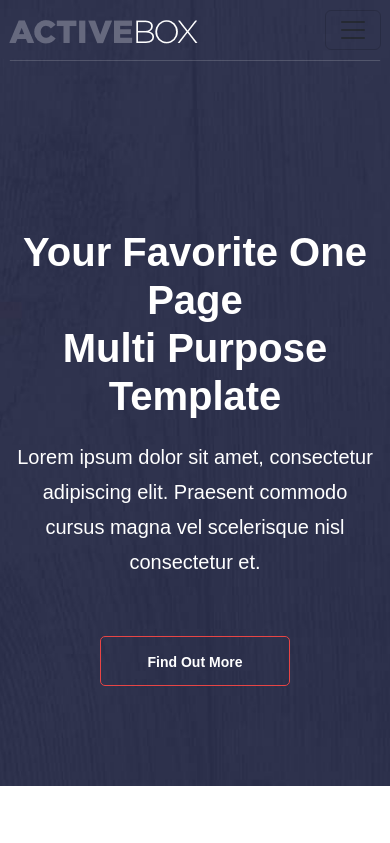
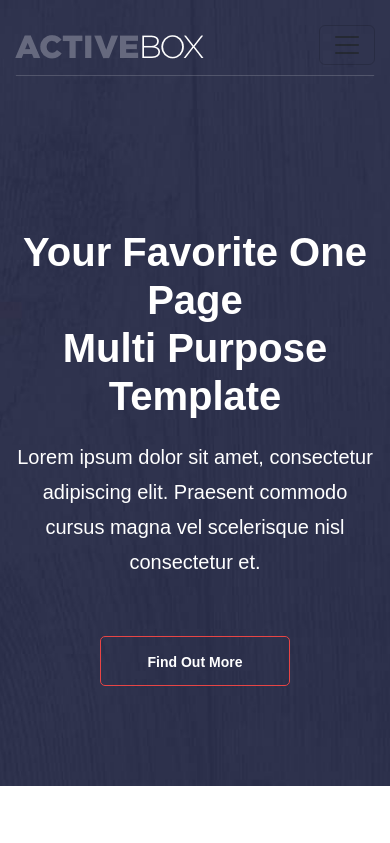
Before and after one commit to leon-dream1/Active-Box-PSD, a plain HTML site: page index.html in a window 390 px wide. Shown: the top 843 px of the page. Drawn offline with nearby package versions, Linux system fonts and the light colour scheme; a web font is replaced by a local one.

Commit message:
I can Push

```diff
--- a/assets/css/responsive.css
+++ b/assets/css/responsive.css
@@ -97,7 +97,7 @@
 
 /*Header part css start*/
 .navbar{
-  padding: 0 9px 0 9px;
+  padding: 15px;
 }
 .header_main{
   padding: 228px 0 100px 0;
--- a/assets/css/style.css
+++ b/assets/css/style.css
@@ -60,9 +60,6 @@ h1,h2,h3,h4,h5,h6{
 .box_shadow{
     padding: 20px 0;
     box-shadow: 0 1px 1px -1px #fff;
-}
-.navbar{
-  padding: 10px 0;
 }
 .navbar .navbar-nav .nav-item .nav-link{
     color: #fff;
```
